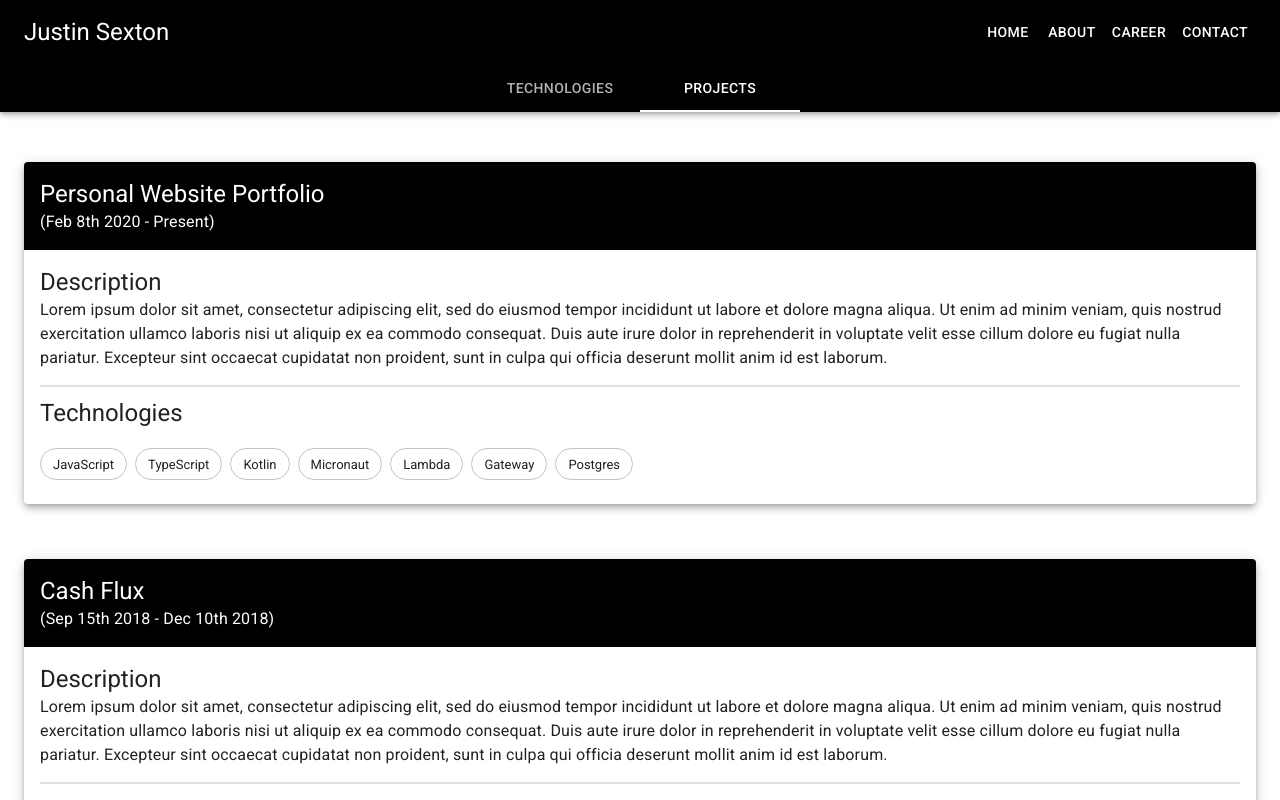
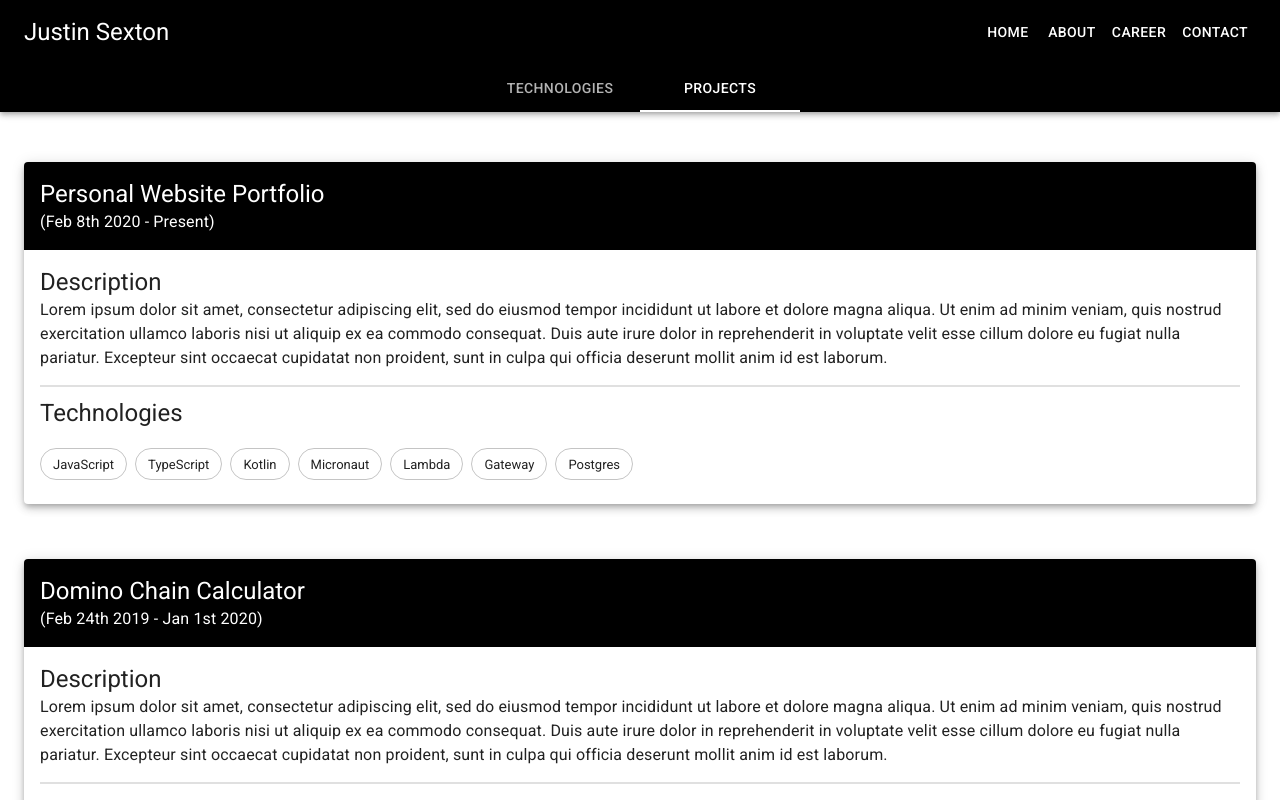
Before and after one commit to jsexton-portfolio/portfolio-website, a React (Create React App) app: page /career in a window 1280 px wide. Both pictures are taken after a click on the tab "PROJECTS". Shown: the top 800 px of the page. Built offline with nearby package versions, Linux system fonts and the light colour scheme.

Commit message:
Added skeleton of domino chain calculator project

```diff
--- a/src/components/Career/Projects/ProjectCard/ProjectCard.js
+++ b/src/components/Career/Projects/ProjectCard/ProjectCard.js
@@ -32,17 +32,12 @@
       />
 
       <CardContent>
-        <Typography variant='h5'>
-            Description
-        </Typography>
-        <Typography>
-          { description }
-        </Typography>
+        {description}
 
-        <Divider style={{ marginTop: 15, height: 2 }}/>
+        <Divider style={{ marginTop: 15, height: 2 }} />
 
         <Typography variant='h5' style={{ marginTop: 10 }}>
-            Technologies
+          Technologies
         </Typography>
 
         <Grid container style={{ marginTop: 15 }} spacing={1}>
@@ -56,14 +51,14 @@
           )}
         </Grid>
 
-        <ConditionalRender condition={linkExists } render={() =>
+        <ConditionalRender condition={linkExists} render={() =>
           <>
-            <Divider style={{ marginTop: 15, height: 2 }}/>
+            <Divider style={{ marginTop: 15, height: 2 }} />
             <PortfolioButton target="_blank" href={link.value} style={{ marginTop: 15 }}>
               {link.name}
             </PortfolioButton>
           </>
-        }/>
+        } />
       </CardContent>
     </Card>
   )
--- a/src/components/Career/Projects/Projects.js
+++ b/src/components/Career/Projects/Projects.js
@@ -1,4 +1,4 @@
-import { Container, Grid } from '@material-ui/core'
+import { Container, Grid, Typography } from '@material-ui/core'
 import React from 'react'
 import { technologies } from '../../../util/technologies'
 import { ProjectCard } from './ProjectCard/ProjectCard'
@@ -6,8 +6,16 @@
 const projects = [
   {
     title: 'Personal Website Portfolio',
-    underActiveDevelopment: true,
-    description: 'Lorem ipsum dolor sit amet, consectetur adipiscing elit, sed do eiusmod tempor incididunt ut labore et dolore magna aliqua. Ut enim ad minim veniam, quis nostrud exercitation ullamco laboris nisi ut aliquip ex ea commodo consequat. Duis aute irure dolor in reprehenderit in voluptate velit esse cillum dolore eu fugiat nulla pariatur. Excepteur sint occaecat cupidatat non proident, sunt in culpa qui officia deserunt mollit anim id est laborum.',
+    description: (
+      <>
+        <Typography variant='h5' style={{ display: 'inline-block' }}>
+          Description
+        </Typography>
+        <Typography>
+          Lorem ipsum dolor sit amet, consectetur adipiscing elit, sed do eiusmod tempor incididunt ut labore et dolore magna aliqua. Ut enim ad minim veniam, quis nostrud exercitation ullamco laboris nisi ut aliquip ex ea commodo consequat. Duis aute irure dolor in reprehenderit in voluptate velit esse cillum dolore eu fugiat nulla pariatur. Excepteur sint occaecat cupidatat non proident, sunt in culpa qui officia deserunt mollit anim id est laborum.
+        </Typography>
+      </>
+    ),
     technologies: [
       technologies.JAVASCRIPT,
       technologies.TYPESCRIPT,
@@ -21,9 +29,39 @@
     endDate: 'Present'
   },
   {
+    title: 'Domino Chain Calculator',
+    description: (
+      <>
+        <Typography variant='h5'>
+          Description
+        </Typography>
+        <Typography>
+          Lorem ipsum dolor sit amet, consectetur adipiscing elit, sed do eiusmod tempor incididunt ut labore et dolore magna aliqua. Ut enim ad minim veniam, quis nostrud exercitation ullamco laboris nisi ut aliquip ex ea commodo consequat. Duis aute irure dolor in reprehenderit in voluptate velit esse cillum dolore eu fugiat nulla pariatur. Excepteur sint occaecat cupidatat non proident, sunt in culpa qui officia deserunt mollit anim id est laborum.
+        </Typography>
+      </>
+    ),
+    link: {
+      value: 'https://github.com/JSextonn/domino-chain-calculator',
+      name: 'View on GitHub'
+    },
+    technologies: [
+      technologies.PYTHON
+    ],
+    startDate: 'Feb 24th 2019',
+    endDate: 'Jan 1st 2020'
+  },
+  {
     title: 'Cash Flux',
-    underActiveDevelopment: false,
-    description: 'Lorem ipsum dolor sit amet, consectetur adipiscing elit, sed do eiusmod tempor incididunt ut labore et dolore magna aliqua. Ut enim ad minim veniam, quis nostrud exercitation ullamco laboris nisi ut aliquip ex ea commodo consequat. Duis aute irure dolor in reprehenderit in voluptate velit esse cillum dolore eu fugiat nulla pariatur. Excepteur sint occaecat cupidatat non proident, sunt in culpa qui officia deserunt mollit anim id est laborum.',
+    description: (
+      <>
+        <Typography variant='h5'>
+          Description
+        </Typography>
+        <Typography>
+          Lorem ipsum dolor sit amet, consectetur adipiscing elit, sed do eiusmod tempor incididunt ut labore et dolore magna aliqua. Ut enim ad minim veniam, quis nostrud exercitation ullamco laboris nisi ut aliquip ex ea commodo consequat. Duis aute irure dolor in reprehenderit in voluptate velit esse cillum dolore eu fugiat nulla pariatur. Excepteur sint occaecat cupidatat non proident, sunt in culpa qui officia deserunt mollit anim id est laborum.
+        </Typography>
+      </>
+    ),
     link: {
       value: 'https://github.com/JSextonn/CashFlux',
       name: 'View on GitHub'
@@ -37,8 +75,16 @@
   },
   {
     title: 'Matrix Rain',
-    underActiveDevelopment: false,
-    description: 'Lorem ipsum dolor sit amet, consectetur adipiscing elit, sed do eiusmod tempor incididunt ut labore et dolore magna aliqua. Ut enim ad minim veniam, quis nostrud exercitation ullamco laboris nisi ut aliquip ex ea commodo consequat. Duis aute irure dolor in reprehenderit in voluptate velit esse cillum dolore eu fugiat nulla pariatur. Excepteur sint occaecat cupidatat non proident, sunt in culpa qui officia deserunt mollit anim id est laborum.',
+    description: (
+      <>
+        <Typography variant='h5'>
+          Description
+        </Typography>
+        <Typography>
+          Lorem ipsum dolor sit amet, consectetur adipiscing elit, sed do eiusmod tempor incididunt ut labore et dolore magna aliqua. Ut enim ad minim veniam, quis nostrud exercitation ullamco laboris nisi ut aliquip ex ea commodo consequat. Duis aute irure dolor in reprehenderit in voluptate velit esse cillum dolore eu fugiat nulla pariatur. Excepteur sint occaecat cupidatat non proident, sunt in culpa qui officia deserunt mollit anim id est laborum.
+        </Typography>
+      </>
+    ),
     link: {
       value: 'https://github.com/JSextonn/matrix-rain',
       name: 'View on GitHub'
@@ -58,7 +104,7 @@
       <Grid container justify='center'>
         {projects.map((project, index) => (
           <Grid key={index} item style={{ width: '100%', marginTop: 50 }}>
-            <ProjectCard project={project} elevation={5}/>
+            <ProjectCard project={project} elevation={5} />
           </Grid>
         ))}
       </Grid>
```
